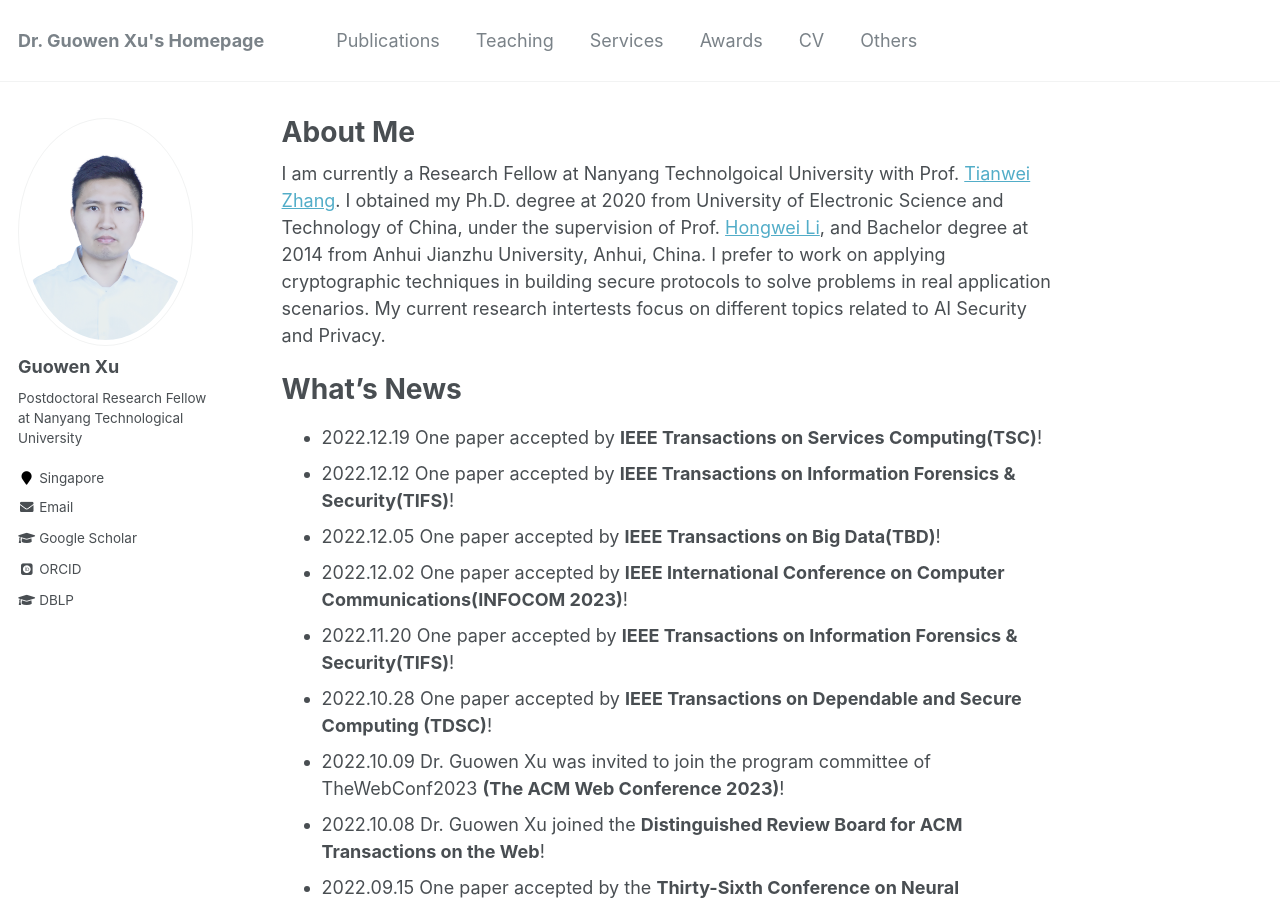
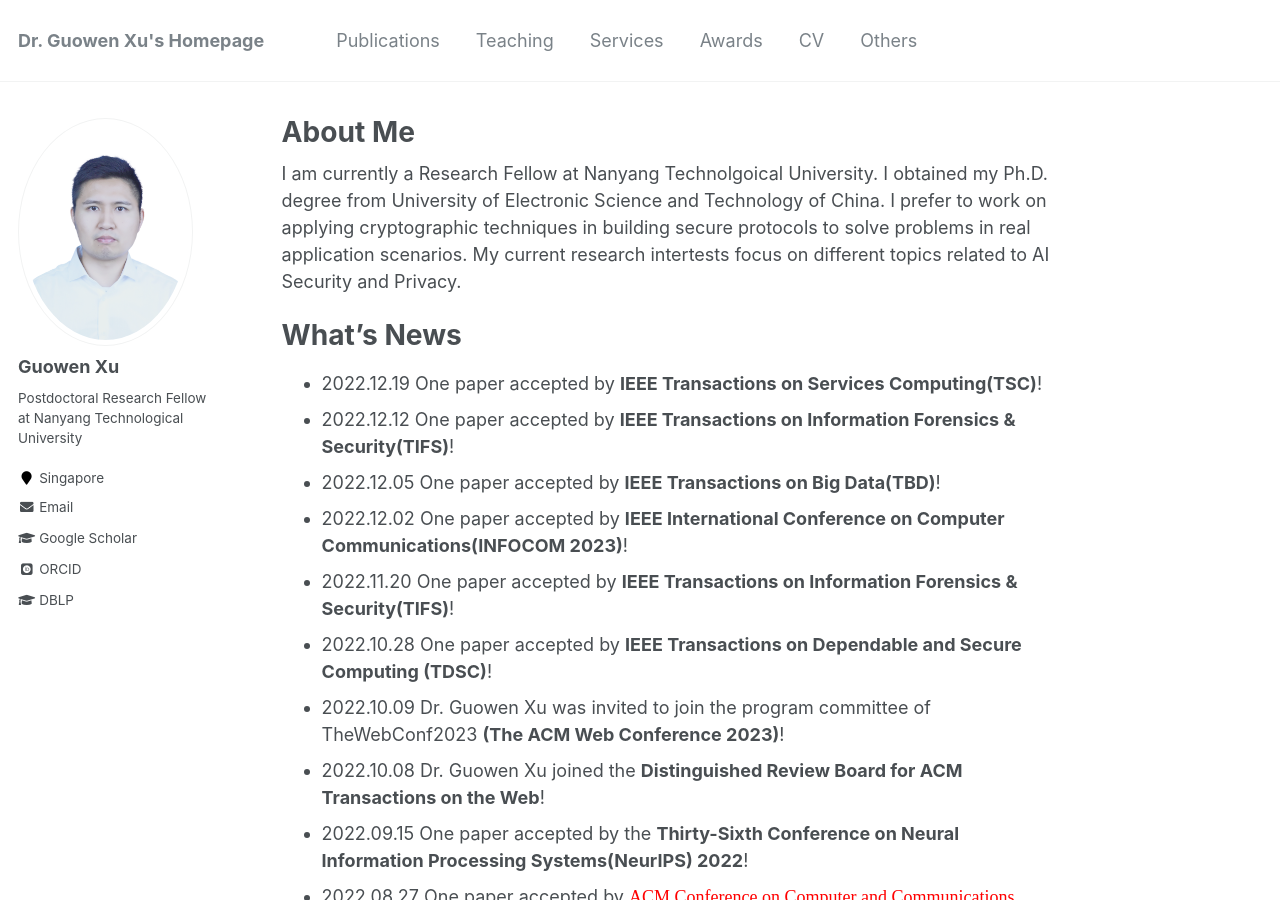
Before and after one commit to Guowen-xu/guowen-xu.github.io, a Jekyll site: the page built from _pages/about.md, in a window 1280 px wide and 900 px high. Built offline with Jekyll 4.4.1, drawn with Linux system fonts in a browser that asks for light colours; some web fonts are replaced.

Commit message:
Update about.md

```diff
--- a/_pages/about.md
+++ b/_pages/about.md
@@ -8,7 +8,7 @@ redirect_from:
   - /about.html
 ---
 
- I am currently a Research  Fellow at Nanyang Technolgoical University with Prof. [Tianwei Zhang](https://personal.ntu.edu.sg/tianwei.zhang/). I obtained my Ph.D. degree at 2020 from University of Electronic Science and Technology of China, under the supervision of Prof. [Hongwei Li](https://faculty.uestc.edu.cn/lihongwei/zh_CN/index.htm), and Bachelor degree  at 2014 from Anhui Jianzhu University, Anhui, China. I prefer to work on applying cryptographic techniques in building secure protocols to solve problems in real application scenarios. My current research intertests focus on different topics related to AI Security and Privacy.
+ I am currently a Research  Fellow at Nanyang Technolgoical University. I obtained my Ph.D. degree from University of Electronic Science and Technology of China. I prefer to work on applying cryptographic techniques in building secure protocols to solve problems in real application scenarios. My current research intertests focus on different topics related to AI Security and Privacy.
 
 
 What's News
```
